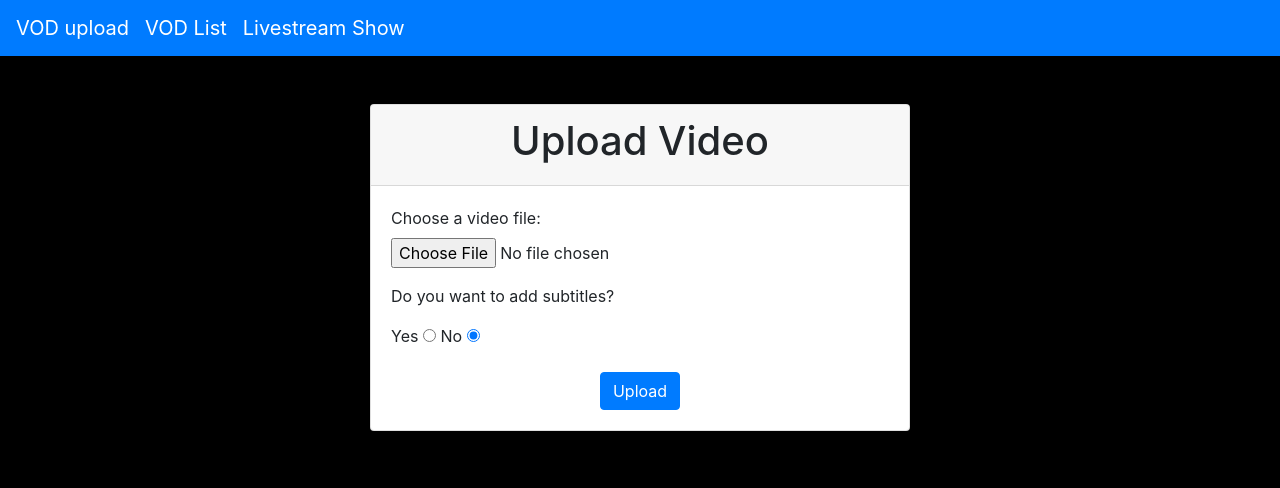
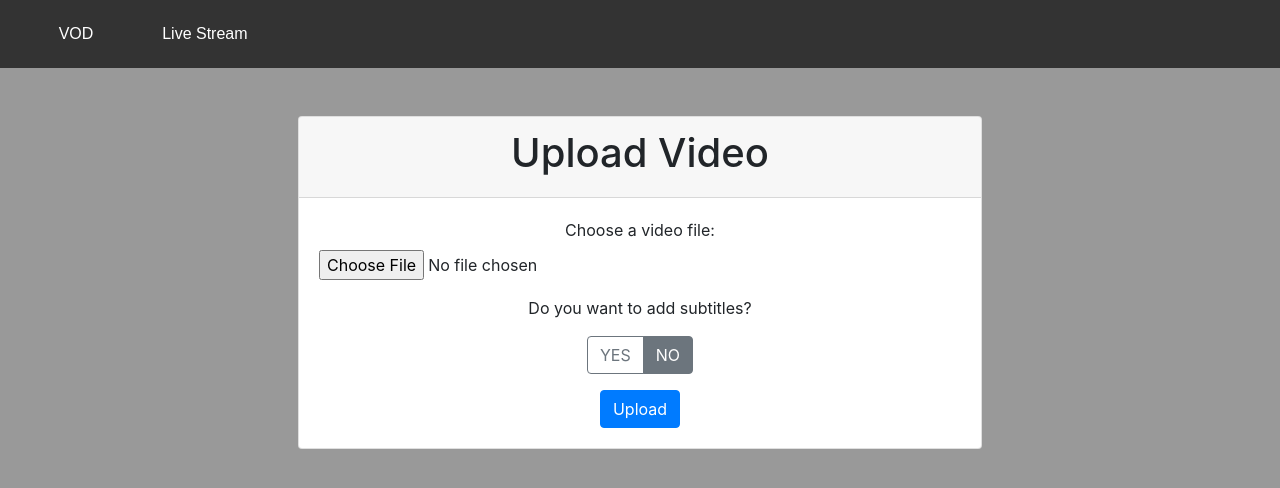
Before and after one commit to vax-r/hack-BV, a Flask app: page / in a window 1280 px wide. Shown: the top 488 px of the page. Run offline with Flask 3, Linux system fonts and the light colour scheme; some libraries are stand-ins or nearby versions.

Commit message:
index.html mofify

```diff
--- a/backend/code/templates/index.html
+++ b/backend/code/templates/index.html
@@ -1,43 +1,217 @@
 <!DOCTYPE html>
 <html>
+
 <head>
     <title>Video Upload</title>
     <!-- Include Bootstrap CSS -->
     <link rel="stylesheet" href="https://maxcdn.bootstrapcdn.com/bootstrap/4.5.2/css/bootstrap.min.css">
+    <!-- <link rel="stylesheet" href="/backend/code/templates/style.css"> -->
     <style>
         /* Custom CSS for colorful background */
+
         body {
-            background-color:  black; /* Replace with your desired background color */
+            /* background-image: url('/backend/code/templates/img/background2.jpg'); */
+            background-color: rgba(0, 0, 0, .4);
         }
+
+        /* Navbar container */
+        .navbar {
+            overflow: hidden;
+            background-color: #333;
+            font-family: Arial;
+        }
+
+        /* Links inside the navbar */
+        .navbar a {
+            float: left;
+            font-size: 16px;
+            color: white;
+            text-align: center;
+            padding: 14px 16px;
+            text-decoration: none;
+        }
+
+        /* button container */
+        .buttonContainer {
+            margin: 0 auto;
+            display: flex;
+            justify-content: center;
+            align-items: center;
+        }
+
+        /* The dropdown container */
+        .dropdown {
+            float: left;
+            overflow: hidden;
+        }
+
+        /* Dropdown button */
+        .dropdown .dropbtn {
+            /* font-size: 16px; */
+            height: auto;
+            width: 120px;
+            border: none;
+            outline: none;
+            color: white;
+            padding: 14px 16px;
+            background-color: inherit;
+            font-family: inherit;
+            /* Important for vertical align on mobile phones */
+            margin: 0;
+            /* Important for vertical align on mobile phones */
+        }
+
+        /* Add a red background color to navbar links on hover */
+        /* .navbar a:hover,
+        .dropdown:hover .dropbtn {
+            background-color: rgb(123, 118, 118);
+        } */
+
+        .navbar a:hover,
+        .dropbtn:hover {
+            background-color: rgb(123, 118, 118);
+        }
+
+        /* Dropdown content (hidden by default) */
+        .dropdown-content {
+            display: none;
+            position: absolute;
+            background-color: #f9f9f9;
+            min-width: 160px;
+            box-shadow: 0px 8px 16px 0px rgba(0, 0, 0, 0.2);
+            z-index: 1;
+        }
+
+        /* Links inside the dropdown */
+        .dropdown-content a {
+            float: none;
+            color: black;
+            padding: 12px 16px;
+            text-decoration: none;
+            display: block;
+            text-align: left;
+        }
+
+        /* Add a grey background color to dropdown links on hover */
+        .dropdown-content a:hover {
+            background-color: #ddd;
+        }
+
+        /* Show the dropdown menu on hover */
+        .dropdown:hover .dropdown-content {
+            display: block;
+        }
+
+        #uploadbtn {
+            border-radius: 8px;
+            margin-right: 1ch;
+        }
+
+        #dropdownbtn {
+            border-radius: 8px;
+        }
+
+        /* Navbar container end*/
+
+        /* container mt-5 */
+
+        .center-container {
+            -ms-flex: 0 0 50%;
+            flex: 0 0 60%;
+            max-width: 60%;
+            /* border-radius: 32px; */
+        }
+        /* .center-container .input{
+            display: block;
+            width: 100%;
+            justify-content: center;
+            align-items: center;
+        } */
+        #inp {
+            text-align: center;
+            margin: auto;
+        }
+        input:hover{
+            background-color: rgb(90, 78, 78);
+        }
+        /* input.btn:active{
+            background: rgb(90, 78, 78);;
+        } */
     </style>
 </head>
+
 <body>
     <!-- Bootstrap Navbar -->
-    <nav class="navbar navbar-expand-lg navbar-dark bg-primary">
+
+    <!-- <nav class="navbar navbar-expand-lg navbar-dark bg-primary">
         <a class="navbar-brand" href="/">VOD upload</a>
         <a class="navbar-brand" href="/vod/show">VOD List</a>
         <a class="navbar-brand" href="/livestream/show">Livestream Show</a>
-    </nav>
+    </nav> -->
+
+    <!-- <nav class="navbar navbar-expand-lg navbar-dark bg-primary">
+        <div class="dropdown">
+            <button class="dropbtn">Function
+                <i class="fa fa-caret-down"></i>
+            </button>
+        </div>
+        <div class="dropdown-content">
+            <a class="navbar-brand" href="/">VOD upload</a>
+            <a class="navbar-brand" href="/vod/show">VOD List</a>
+            <a class="navbar-brand" href="/livestream/show">Livestream Show</a>
+        </div>
+    </nav> -->
+
+    <div class="navbar">
+        <div class="dropdown">
+            <div class="buttonContainer">
+                <button class="dropbtn" id="uploadbtn">VOD
+                    <!-- <i class="fa fa-caret-down"></i> -->
+                </button>
+                <button class="dropbtn" id="dropdownbtn">Live Stream
+                    <!-- <i class="fa fa-caret-down"></i> -->
+                </button>
+            </div>
+            <div class="dropdown-content">
+                <a class="navbar-brand" href="/">VOD upload</a>
+                <a class="navbar-brand" href="/vod/show">VOD List</a>
+                <a class="navbar-brand" href="/livestream/show">Livestream Show</a>
+            </div>
+        </div>
+    </div>
 
     <div class="container mt-5">
         <div class="row justify-content-center">
-            <div class="col-md-6">
+            <div class="center-container">
                 <div class="card">
                     <div class="card-header">
                         <h1 class="text-center">Upload Video</h1>
                     </div>
                     <div class="card-body">
-                        <form method="POST" action="/file/upload" enctype="multipart/form-data">
-                            <div class="form-group">
+                        <form method="POST" action="/file/upload" enctype="multipart/form-data" class="text-center">
+                            <div class="form-group" class="text-center">
                                 <label for="file">Choose a video file:</label>
-                                <input type="file" class="form-control-file" name="file" id="file" accept=".mp4, .avi, .mov, .mkv">
+                                <center>
+                                    <input type="file" class="form-control-file" id="inp"accept=".mp4, .avi, .mov, .mkv">
+                                </center>
                             </div>
                             <div class="form-group">
                                 <p>Do you want to add subtitles?</p>
-                                <label for="subtitle">Yes</label>
-                                <input type="radio" name="subtitle" id="subtitle_add" value="1">
-                                <label for="subtitle">No</label>
-                                <input type="radio" name="subtitle" id="subtitle_no" value="0" checked>
+                                <!-- version1 -->
+                                <!-- <label for="subtitle">Yes</label> -->
+                                <!-- <input type="button" name="subtitle" class="btn btn-outline-secondary btn-lg" id="subtitle_add" value="YES"> -->
+                                <!-- <label for="subtitle">No</label>  -->
+                                <!-- <input type="button" name="subtitle" class="btn btn-outline-secondary btn-lg" id="subtitle_no" value="NO" checked> -->
+
+                                <!-- version2 -->
+                                <div class="btn-group btn-group-toggle" data-toggle="buttons">
+                                    <label class="btn btn-outline-secondary active">
+                                        <input type="radio" name="subtitle" id="subtitle_add" value="YES" autocomplete="off">YES
+                                    </label>
+                                    <label class="btn btn-outline-secondary active">
+                                        <input type="radio" name="subtitle" id="subtitle_no" value="YES" autocomplete="off" checked>NO
+                                    </label>
+                                </div>
                             </div>
                             <div class="text-center">
                                 <button type="submit" class="btn btn-primary">Upload</button>
@@ -49,9 +223,10 @@
         </div>
     </div>
 
-    <!-- Include Bootstrap JS and jQuery (optional) -->
+    <!-- Include Bootstrap JS and jQuery (optional)  -->
     <script src="https://code.jquery.com/jquery-3.5.1.slim.min.js"></script>
     <script src="https://cdn.jsdelivr.net/npm/@popperjs/core@2.5.3/dist/umd/popper.min.js"></script>
     <script src="https://maxcdn.bootstrapcdn.com/bootstrap/4.5.2/js/bootstrap.min.js"></script>
 </body>
+
 </html>
```
